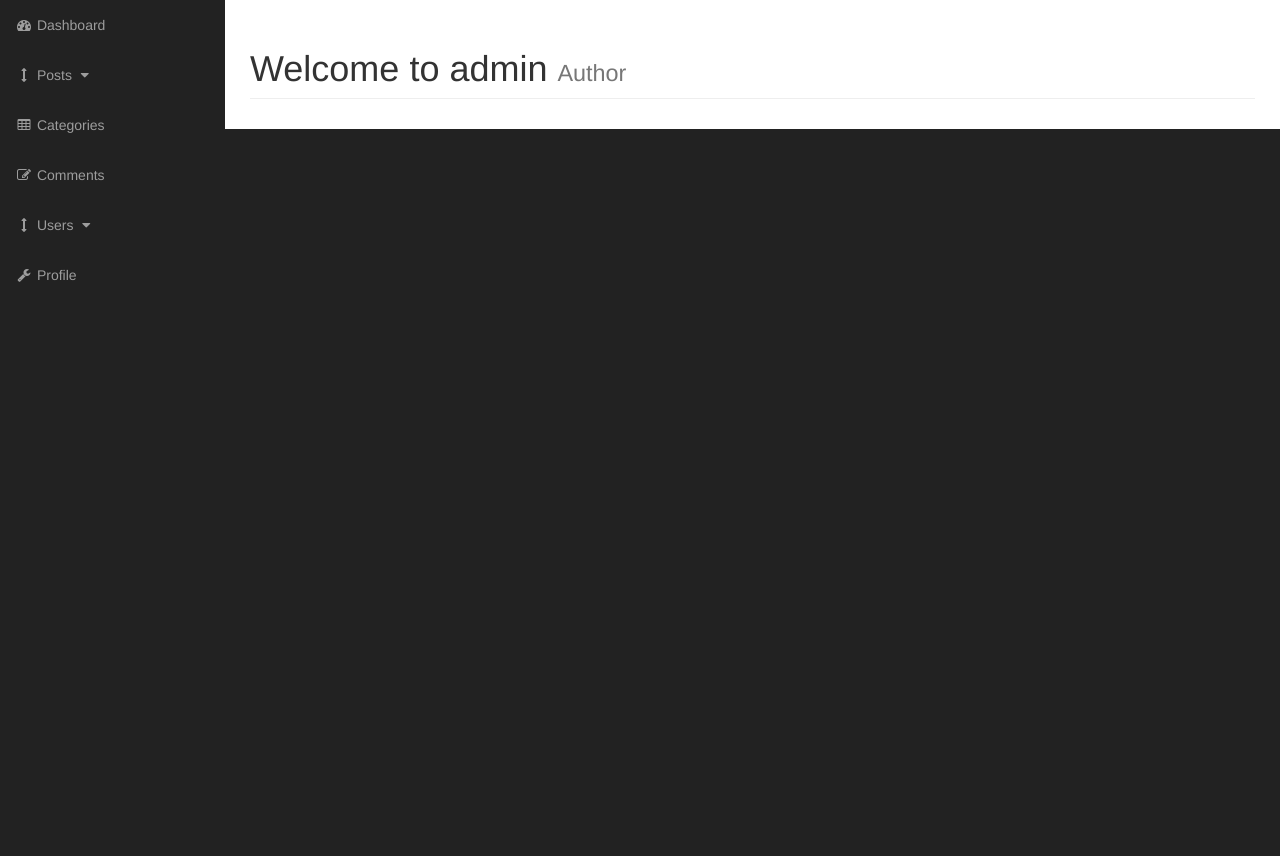
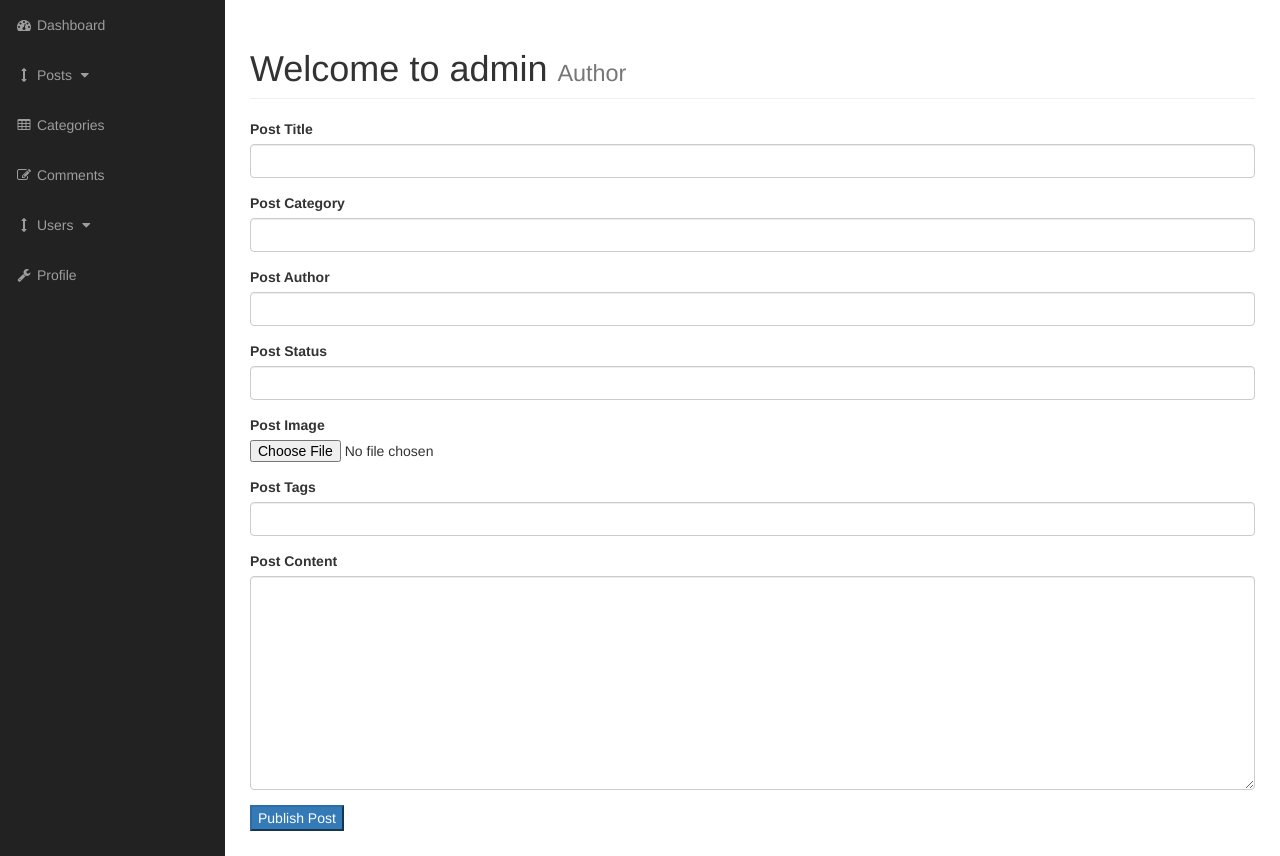
Before and after one commit to tugaimv/tugaimv.github.io, a PHP site: page /admin/posts.php?source=add_post in a window 1280 px wide. Shown: the part 51-907 px from the top of the page. Before the commit the page ends 333 px from the top, so only its background shows below. Run offline with PHP 8.4, Linux system fonts and the light colour scheme.

Commit message:
Home update

```diff
--- a/cms/admin/functions.php
+++ b/cms/admin/functions.php
@@ -1,39 +1,53 @@
 <?php
-function insertCategories(){
+
+function confirmQuery($result)
+{
+    global $connection;
+
+    if (!$result) {
+        die("QUERY FAILED ." . mysqli_error($connection));
+    }
+
+    return $result;
+}
+
+function insertCategories()
+{
     global $connection;
     //Add category logic
-    if(isset($_POST['submit'])){
+    if (isset($_POST['submit'])) {
         $cat_title = $_POST['category_title'];
-        if($cat_title == "" || empty($cat_title)){
+        if ($cat_title == "" || empty($cat_title)) {
             echo "This field not be empty";
         } else {
             $query = "INSERT INTO categories(cat_title) VALUE('{$cat_title}')";
             $create_category_query = mysqli_query($connection, $query);
-            if(!$create_category_query){
+            if (!$create_category_query) {
                 die('QUERY FAILED' . mysqli_error($connection));
             }
         }
     }
 }
 
-function getAllCategroies(){
+function getAllCategroies()
+{
     global $connection;
     $query = 'SELECT * FROM categories';
     $query_exec = mysqli_query($connection, $query);
-    while ($row = mysqli_fetch_assoc($query_exec)){
+    while ($row = mysqli_fetch_assoc($query_exec)) {
         $cat_id = $row['cat_id'];
         $cat_title = $row['cat_title'];
         echo "<tr><td>{$cat_id}</td><td>{$cat_title}</td><td><a href='categories.php?delete={$cat_id}'>Delete</a></td><td><a href='categories.php?edit={$cat_id}'>Edit</a></td></tr>";
     }
 }
 
-function deleteCategory(){
+function deleteCategory()
+{
     global $connection;
-    if(isset($_GET['delete'])){
+    if (isset($_GET['delete'])) {
         $cat_id_for_delete = $_GET['delete'];
-         $query = "DELETE from categories where cat_id = {$cat_id_for_delete}";
-         $delete_query = mysqli_query($connection, $query);
-         header("Location: categories.php");
+        $query = "DELETE from categories where cat_id = {$cat_id_for_delete}";
+        $delete_query = mysqli_query($connection, $query);
+        header("Location: categories.php");
     }
 }
-?>
--- /dev/null
+++ b/cms/admin/includes/add_post.php
@@ -0,0 +1,67 @@
+<?php
+if (isset($_POST['create_post'])) {
+  $post_title = $_POST['title'];
+  $post_author = $_POST['author'];
+  $post_category_id = $_POST['post_category_id'];
+  $post_status = $_POST['post_status'];
+
+  $post_image = $_FILES['image']['name'];
+  $post_image_temp = $_FILES['image']['tmp_name'];
+
+  $post_tags = $_POST['post_tags'];
+  $post_content = $_POST['post_content'];
+  $post_date = date('d-m-y');
+  $post_comment_count = 4;
+
+  move_uploaded_file($post_image_temp, "../images/$post_image");
+
+  $query = "INSERT into posts(post_category_id, post_title, post_author, post_date, post_image, post_content, post_tags, post_comment_count, post_status)";
+  $query .= "VALUES({$post_category_id}, '{$post_title}', '{$post_author}', now(), '{$post_image}', '{$post_content}', '{$post_tags}', '{$post_comment_count}', '{$post_status}')";
+
+  $create_post_query = mysqli_query($connection, $query);
+
+  confirmQuery($create_post_query);
+}
+?>
+
+<form action="" method="post" enctype="multipart/form-data">
+
+  <div class="form-group">
+    <label for="title">Post Title</label>
+    <input type="text" class="form-control" name="title">
+  </div>
+
+  <div class="form-group">
+    <label for="post_category">Post Category</label>
+    <input type="text" class="form-control" name="post_category_id">
+  </div>
+
+  <div class="form-group">
+    <label for="author">Post Author</label>
+    <input type="text" class="form-control" name="author">
+  </div>
+
+  <div class="form-group">
+    <label for="post_status">Post Status</label>
+    <input type="text" class="form-control" name="post_status">
+  </div>
+
+  <div class="form-group">
+    <label for="post_image">Post Image</label>
+    <input type="file" name="image">
+  </div>
+
+  <div class="form-group">
+    <label for="post_tags">Post Tags</label>
+    <input type="text" class="form-control" name="post_tags">
+  </div>
+
+  <div class="form-group">
+    <label for="post_content">Post Content</label>
+    <textarea name="post_content" id="" cols="30" rows="10" class="form-control"></textarea>
+  </div>
+
+  <div class="form-group">
+    <input type="submit" class="bnt btn-primary" name="create_post" value="Publish Post">
+  </div>
+</form>
--- a/cms/admin/includes/navigation.php
+++ b/cms/admin/includes/navigation.php
@@ -38,7 +38,7 @@
                         <a href="posts.php">View All Posts</a>
                     </li>
                     <li>
-                                <a href="#">Add Posts</a>
+                        <a href="posts.php?source=add_post">Add Posts</a>
                     </li>
                 </ul>
             </li>
--- a/cms/admin/posts.php
+++ b/cms/admin/posts.php
@@ -25,6 +25,28 @@
                             <small>Author</small>
                         </h1>
 
+                        <?php
+                        if (isset($_GET['source'])) {
+                            $source = $_GET['source'];
+                        } else {
+                            $source = '';
+                        }
+
+                        switch ($source) {
+                            case 'add_post';
+                                include './includes/add_post.php';
+                                break;
+
+                            case 'edit_post';
+                                include './includes/edit_post.php';
+                                break;
+
+                            default:
+                                include './includes/view_all_posts.php';
+                                break;
+                        }
+
+                        ?>
                     </div>
                 </div>
                 <!-- /.row -->
--- /dev/null
+++ b/cms/images/desktop.ini
@@ -0,0 +1,4 @@
+[ViewState]
+Mode=
+Vid=
+FolderType=Pictures
```
Also changed, not shown: cms/admin/includes/edit_post.php (added, +77 -0 lines), cms/admin/includes/view_all_posts.php (added, +54 -0 lines), cms/images/cat.jpg (added), cms/images/giphy.gif (added). Lines whose indentation alone changed are shown as unchanged.
